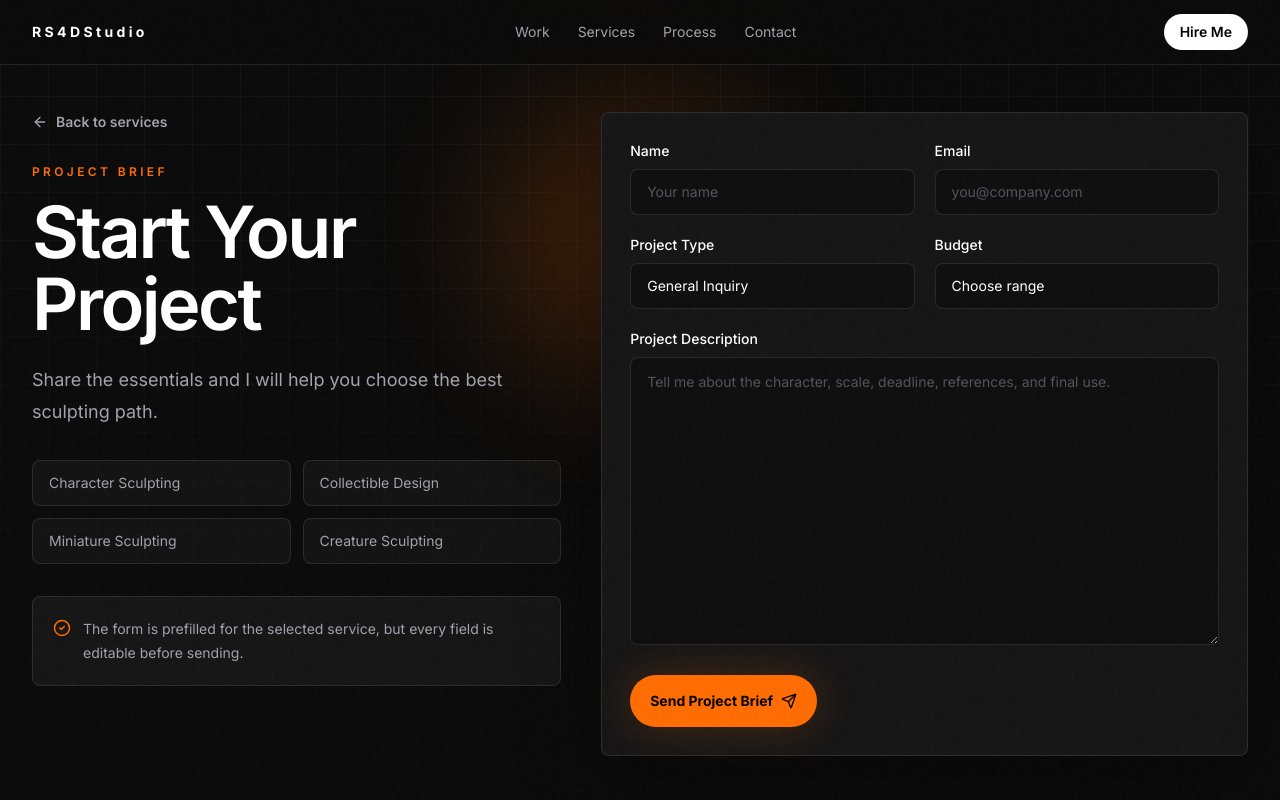
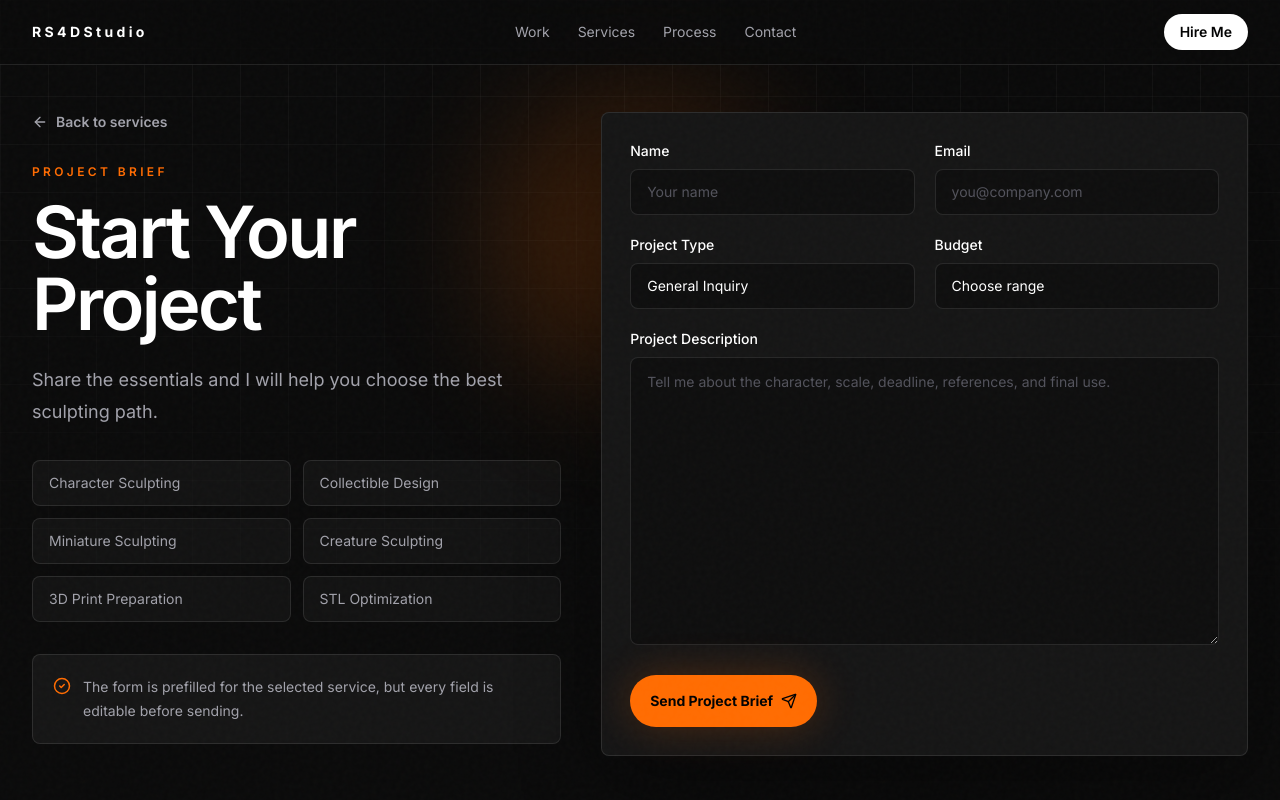
Before and after one commit to debrahulsarkar/RS4DStudio, a Next.js app: page /start-project in a window 1280 px wide. Shown: the top 800 px of the page. Built offline with nearby package versions, Linux system fonts and the light colour scheme.

Commit message:
Show all services on start project page

```diff
--- a/app/start-project/page.tsx
+++ b/app/start-project/page.tsx
@@ -34,7 +34,7 @@ export default async function StartProjectPage({ searchParams }: StartProjectPag
             <h1 className="text-balance text-4xl font-semibold tracking-[-0.035em] text-white sm:text-5xl lg:text-7xl">{selectedService.heading}</h1>
             <p className="mt-6 max-w-2xl text-lg leading-8 text-studio-muted">{selectedService.description}</p>
             <div className="mt-8 grid gap-3 sm:grid-cols-2">
-              {startProjectServices.slice(0, 4).map((service) => (
+              {startProjectServices.map((service) => (
                 <a key={service.slug} href={`/start-project?service=${service.slug}`} className="focus-ring rounded-[8px] border border-white/10 bg-white/[0.035] px-4 py-3 text-sm text-studio-muted transition hover:border-orange-400/40 hover:text-white">
                   {service.title}
                 </a>
```
